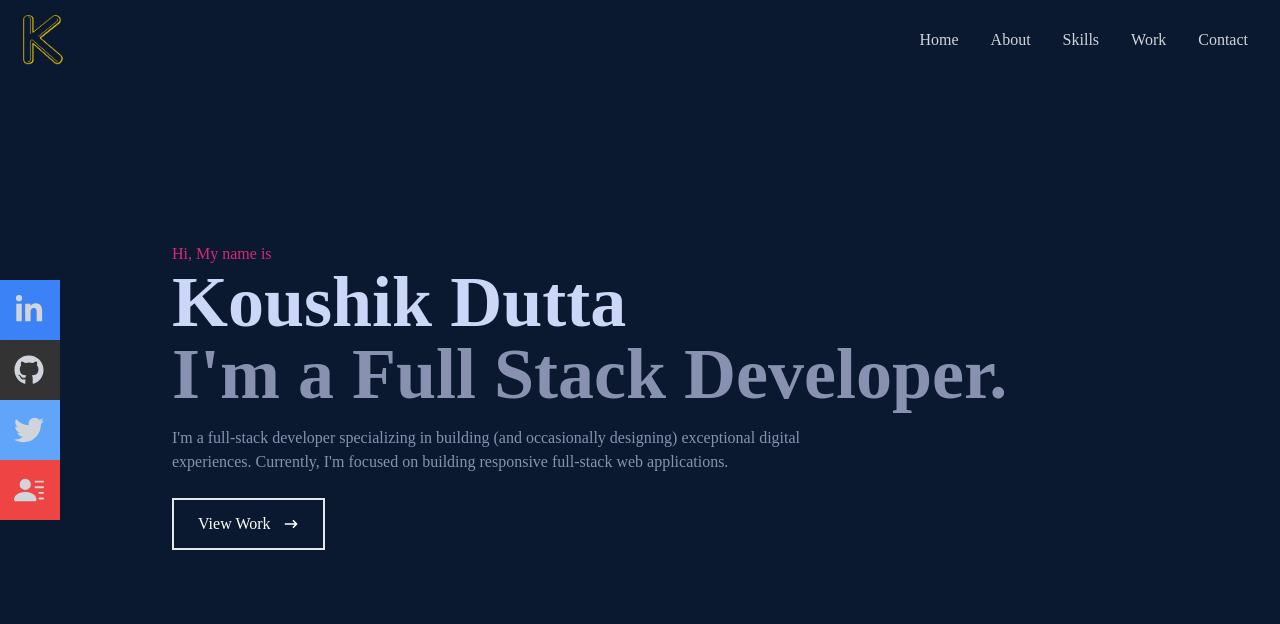
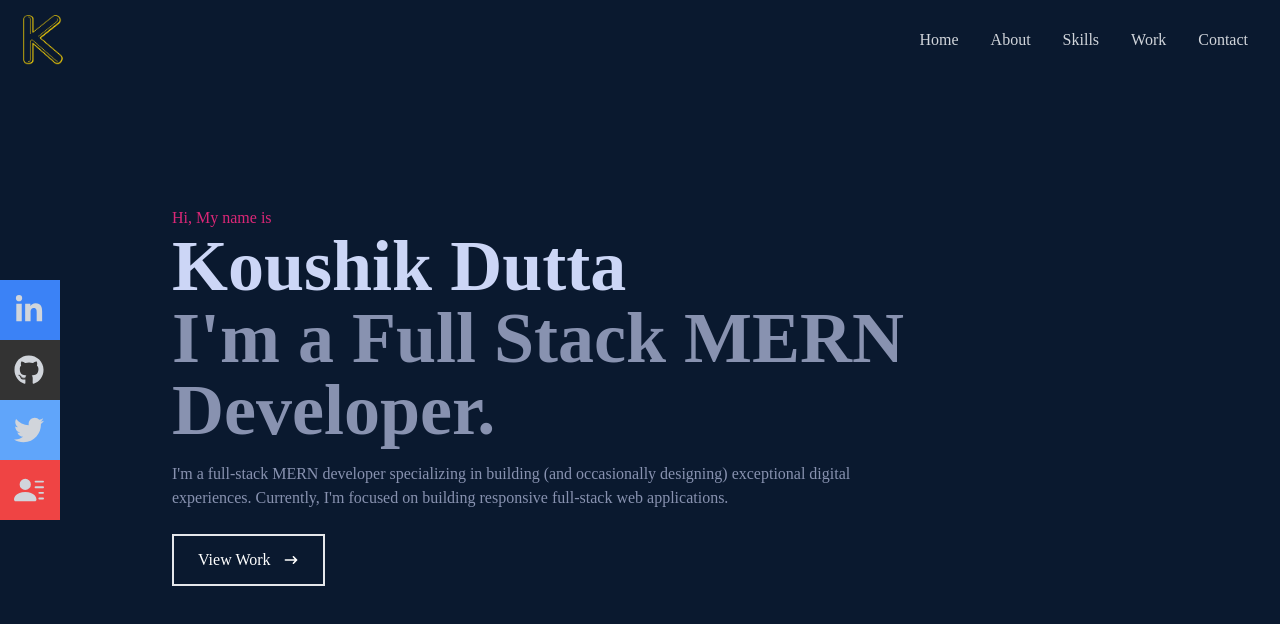
Before and after one commit to iamkoushik1999/React-Portfolio-Tailwind, a React (Create React App) app: page / in a window 1280 px wide. Shown: the top 624 px of the page. Built offline with nearby package versions, Linux system fonts and the light colour scheme.

Commit message:
MERN commit on Home.js

```diff
--- a/src/components/Home.js
+++ b/src/components/Home.js
@@ -12,12 +12,12 @@ const Home = () => {
           Koushik Dutta
         </h1>
         <h2 className="text-4xl sm:text-7xl font-bold text-[#8892b0]">
-          I'm a Full Stack Developer.
+          I'm a Full Stack MERN Developer.
         </h2>
         <p className="text-[#8892b0] py-4 max-w-[700px]">
-          I'm a full-stack developer specializing in building (and occasionally
-          designing) exceptional digital experiences. Currently, I'm focused on
-          building responsive full-stack web applications.
+          I'm a full-stack MERN developer specializing in building (and
+          occasionally designing) exceptional digital experiences. Currently,
+          I'm focused on building responsive full-stack web applications.
         </p>
         <div>
           <button className="text-white group border-2 px-6 py-3 my-2 flex items-center hover:bg-pink-600 hover:border-pink-600">
```
